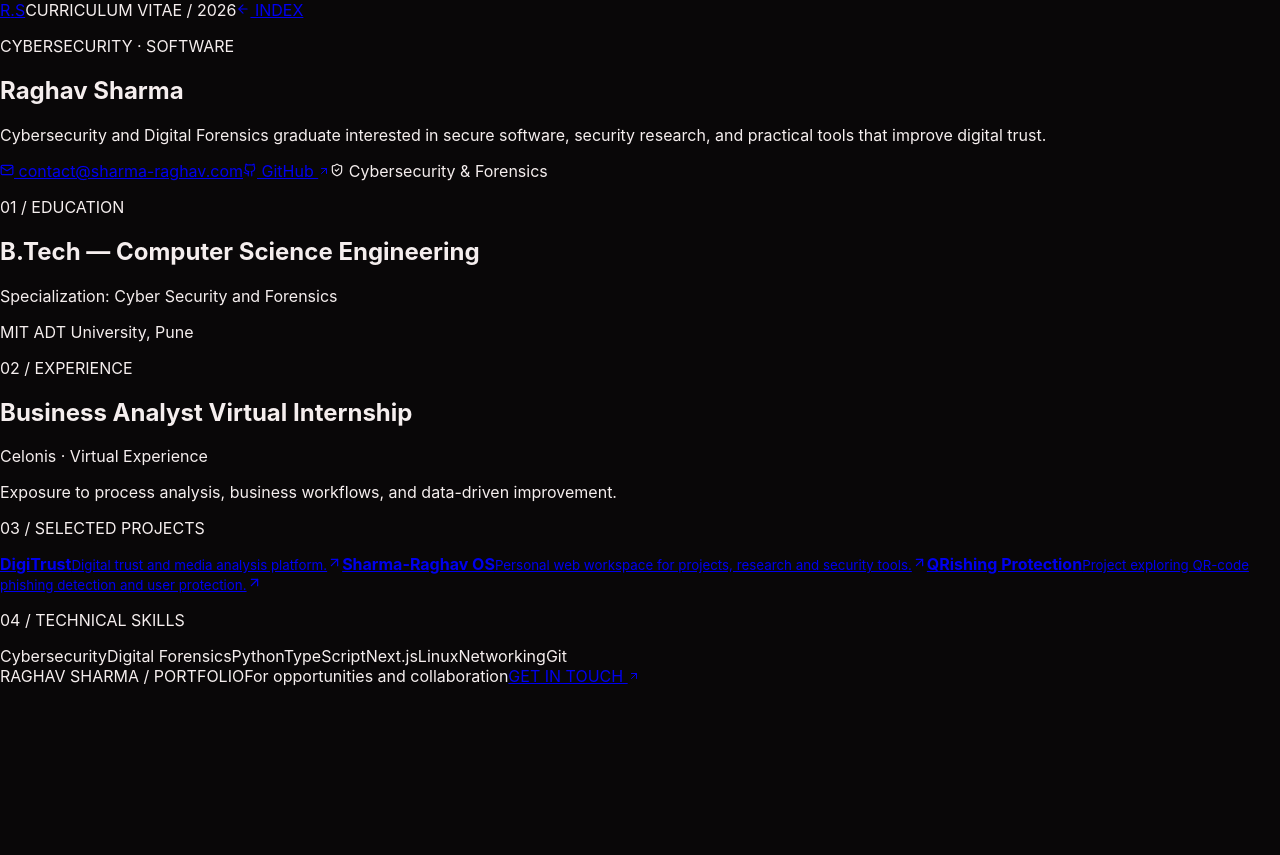
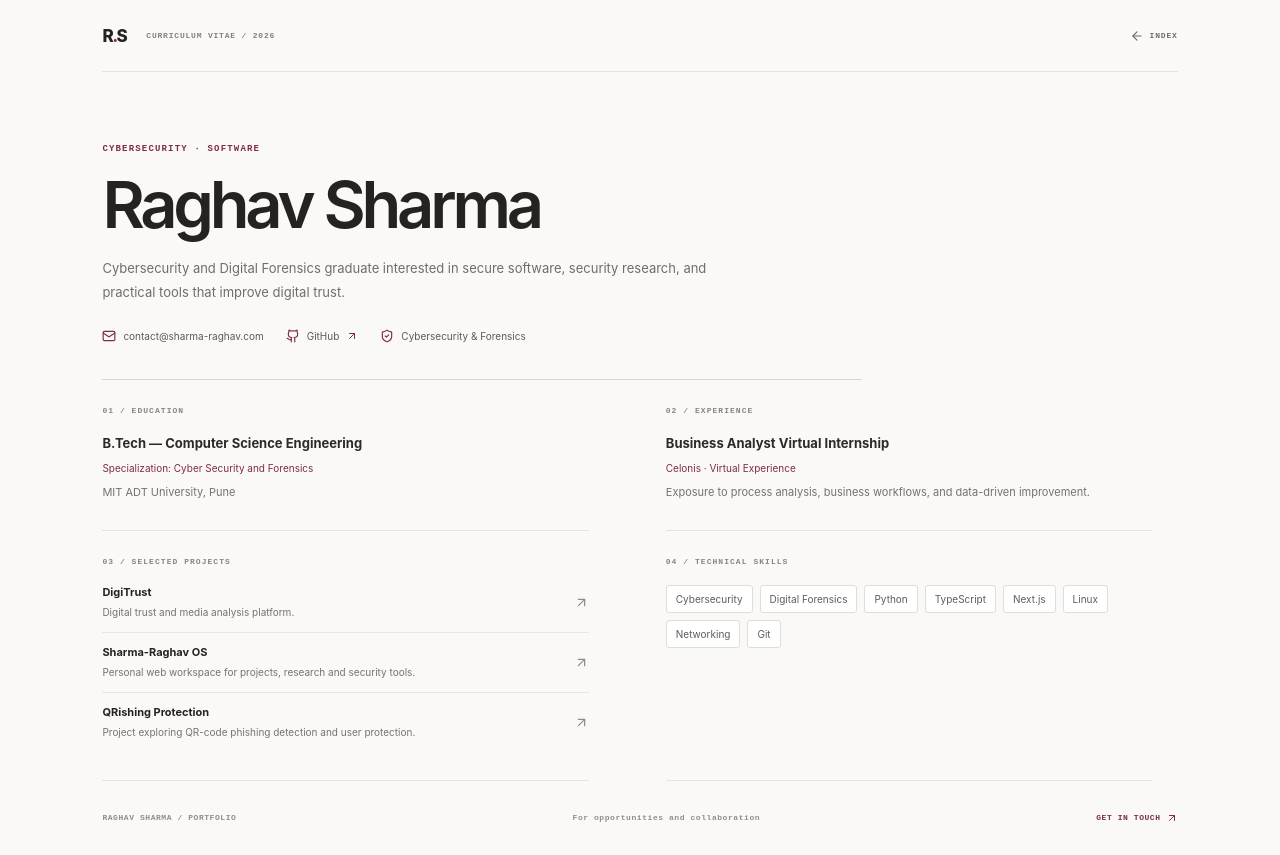
Before and after one commit to raghav19sh/sharma-raghav-os, a Next.js app: page /portfolio in a window 1280 px wide. Before the commit the page ends 800 px from the top, so only its background shows below. Built offline with nearby package versions, Linux system fonts and the light colour scheme.

Commit message:
Style minimal CV portfolio page

```diff
--- a/src/app/globals.css
+++ b/src/app/globals.css
@@ -854,3 +854,40 @@ a{-webkit-tap-highlight-color:transparent}
 .directory-footer a{color:#77736e;text-decoration:none}
 .directory-footer a:hover{color:var(--dir-accent)}
 @media(max-width:760px){.directory-home{padding:0 20px}.directory-header{height:64px}.directory-intro{padding:60px 0 38px}.directory-list-heading{display:none}.directory-row{grid-template-columns:24px minmax(0,1fr) 22px;gap:9px;padding:13px 2px;min-height:75px}.directory-index{grid-column:1;grid-row:1}.directory-name{grid-column:2;grid-row:1}.directory-description,.directory-type{display:none}.directory-arrow{grid-column:3;grid-row:1}.directory-footer{align-items:flex-start;flex-direction:column;justify-content:center;gap:10px;padding:18px 0}.directory-header-note{font-size:7px;margin-left:11px}}
+
+
+/* Minimal CV portfolio route */
+.cv-page{min-height:100vh;padding:0 clamp(22px,8vw,120px);background:#faf9f7;color:#252321;font-family:Inter,-apple-system,BlinkMacSystemFont,"Segoe UI",sans-serif}
+.cv-page *{box-sizing:border-box}
+.cv-header{height:72px;display:flex;align-items:center;border-bottom:1px solid #e5e3df;color:#85817a;font:750 8px ui-monospace,monospace;letter-spacing:.1em}
+.cv-wordmark{color:#252321;font:850 17px Inter,sans-serif;letter-spacing:-.09em;text-decoration:none}
+.cv-wordmark span{color:#7d2d49}
+.cv-header>span{margin-left:20px}
+.cv-back{display:flex;align-items:center;gap:6px;margin-left:auto;color:#716c66;text-decoration:none}
+.cv-back:hover{color:#7d2d49}
+.cv-intro{max-width:760px;padding:clamp(55px,9vh,90px) 0 36px;border-bottom:1px solid #d9d6d0}
+.cv-kicker,.cv-section-label{margin:0;color:#7d2d49;font:750 9px ui-monospace,monospace;letter-spacing:.13em}
+.cv-intro h1{margin:17px 0 0;font-size:clamp(42px,6vw,65px);font-weight:560;letter-spacing:-.065em;line-height:1.05}
+.cv-summary{max-width:620px;margin:17px 0 0;color:#716d67;font-size:13px;line-height:1.85}
+.cv-contact-row{display:flex;flex-wrap:wrap;gap:17px 22px;margin-top:25px}
+.cv-contact-row a,.cv-contact-row>span{display:flex;align-items:center;gap:7px;color:#5e5954;text-decoration:none;font-size:10px}
+.cv-contact-row a:hover{color:#7d2d49}
+.cv-contact-row svg{color:#7d2d49}
+.cv-columns{display:grid;grid-template-columns:1fr 1fr;column-gap:clamp(28px,6vw,80px);row-gap:0;max-width:1050px}
+.cv-section{padding:26px 0 28px;border-bottom:1px solid #e5e3df;min-width:0}
+.cv-section-label{margin-bottom:19px;color:#8a857e;font-size:8px}
+.cv-item h2{margin:0;color:#2c2926;font-size:13px;font-weight:700;line-height:1.5}
+.cv-item-meta{margin:6px 0 0;color:#7d2d49;font-size:10px;line-height:1.6}
+.cv-item-detail{margin:7px 0 0;color:#77726c;font-size:11px;line-height:1.7}
+.cv-project{display:flex;align-items:center;justify-content:space-between;gap:16px;padding:12px 0;border-top:1px solid #e9e7e2;color:inherit;text-decoration:none}
+.cv-project:first-of-type{border-top:0;padding-top:0}
+.cv-project>span{display:grid;gap:5px}
+.cv-project strong{font-size:11px;font-weight:750}
+.cv-project small{color:#77726c;font-size:10px;line-height:1.6}
+.cv-project>svg{flex:0 0 auto;color:#938b82}
+.cv-project:hover strong,.cv-project:hover>svg{color:#7d2d49}
+.cv-skills{display:flex;flex-wrap:wrap;gap:7px}
+.cv-skills span{padding:7px 9px;border:1px solid #e0dcd6;border-radius:3px;color:#615c56;background:#fff;font-size:10px}
+.cv-footer{display:flex;align-items:center;justify-content:space-between;gap:15px;min-height:74px;color:#928d85;font:750 8px ui-monospace,monospace;letter-spacing:.07em}
+.cv-footer a{display:flex;align-items:center;gap:5px;color:#7d2d49;text-decoration:none}
+@media(max-width:680px){.cv-page{padding:0 20px}.cv-header{height:62px}.cv-intro{padding:56px 0 28px}.cv-intro h1{font-size:43px}.cv-summary{font-size:12px}.cv-columns{grid-template-columns:1fr}.cv-section{padding:22px 0}.cv-footer{align-items:flex-start;flex-direction:column;justify-content:center;padding:17px 0;gap:9px}}
```
